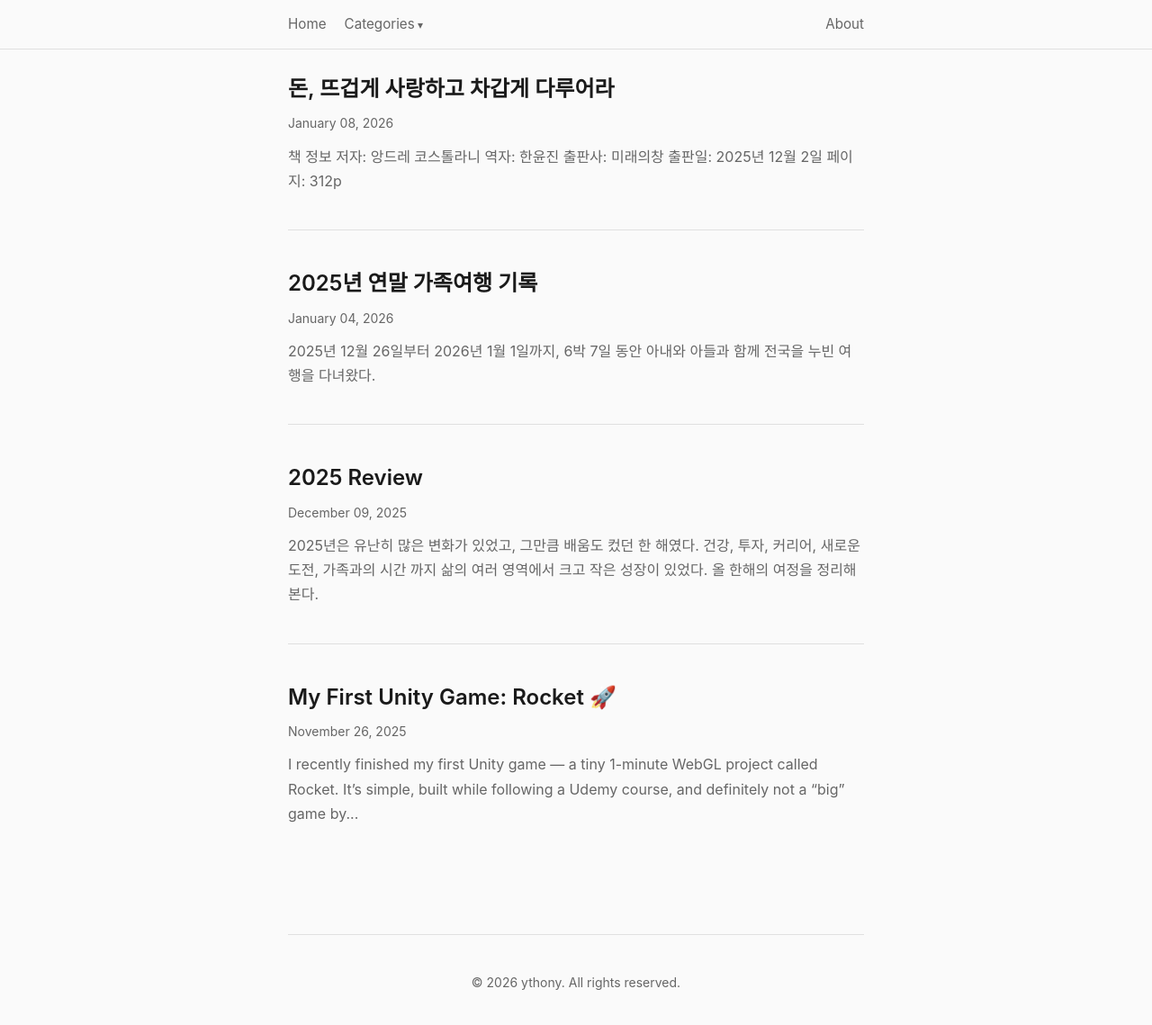
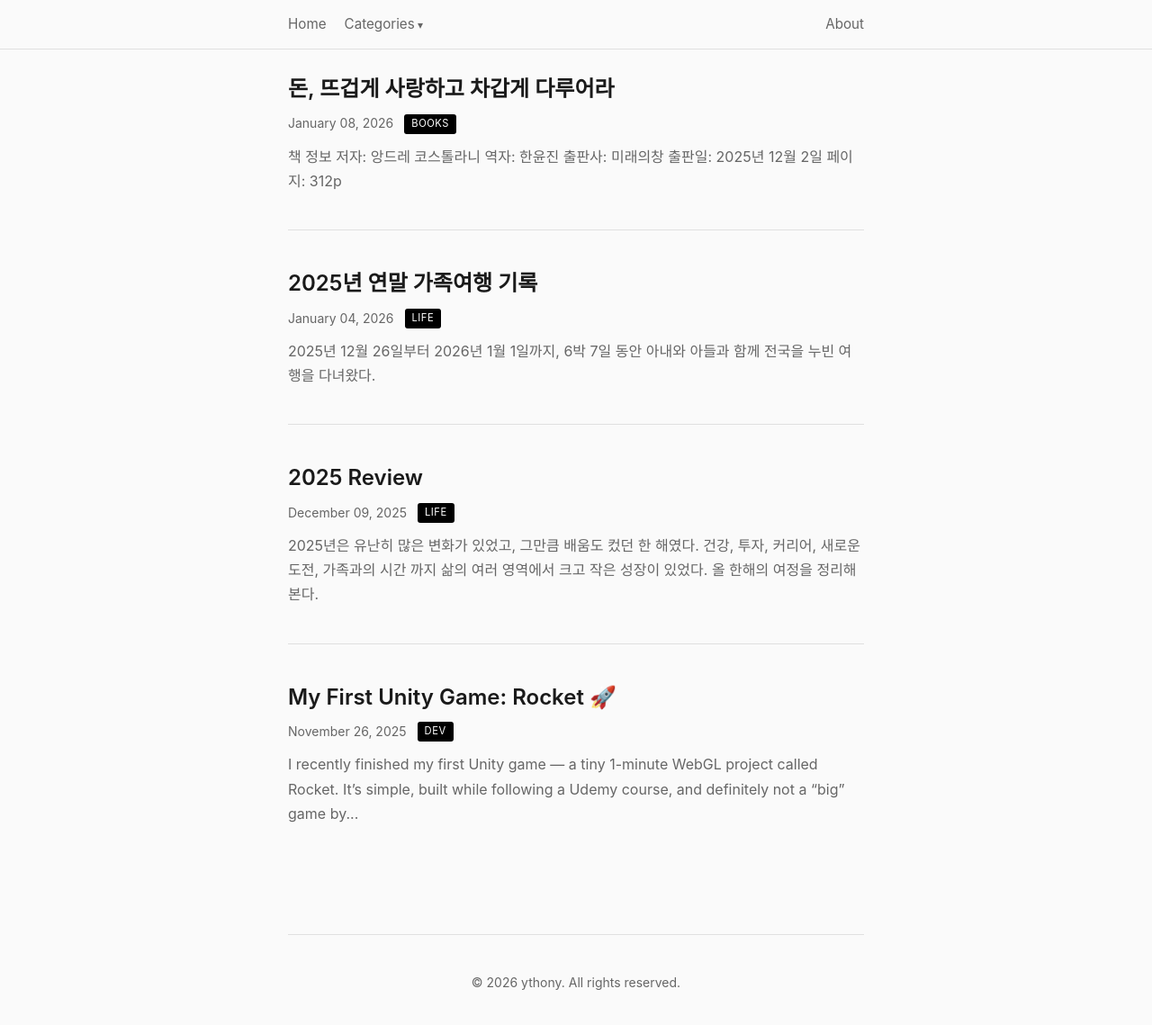
Before and after one commit to c-woojin/c-woojin.github.io, a Jekyll site: the page built from index.html, in a window 1280 px wide and 1143 px high. Shown: the top 1139 px of the window at 90% size. Built offline with Jekyll 4.4.1, drawn with Linux system fonts in a browser that asks for light colours; the list of posts is cut into pages by our own code.

Commit message:
feat: display category badges on home page post list
Add category information next to date in post list items with
clickable badges that link to category pages.

Co-Authored-By: Claude Opus 4.5 <noreply@anthropic.com>

```diff
--- a/assets/css/style.css
+++ b/assets/css/style.css
@@ -180,11 +180,39 @@ body {
     color: var(--color-text-light);
 }
 
+.post-list-meta {
+    display: flex;
+    align-items: center;
+    gap: 12px;
+    margin-bottom: 12px;
+    flex-wrap: wrap;
+}
+
 .post-list-date {
-    display: block;
     font-size: 0.875rem;
     color: var(--color-text-light);
-    margin-bottom: 12px;
+}
+
+.post-list-categories {
+    display: flex;
+    gap: 6px;
+}
+
+.post-list-categories .post-category {
+    display: inline-block;
+    padding: 2px 8px;
+    background-color: var(--color-accent);
+    color: #fff;
+    font-size: 0.7rem;
+    text-transform: uppercase;
+    letter-spacing: 0.5px;
+    border-radius: 3px;
+    text-decoration: none;
+    transition: background-color 0.2s ease;
+}
+
+.post-list-categories .post-category:hover {
+    background-color: var(--color-text-light);
 }
 
 .post-list-excerpt {
--- a/index.html
+++ b/index.html
@@ -12,9 +12,18 @@ paginate: true
             <h2 class="post-list-title">
                 <a href="{{ post.url | relative_url }}">{{ post.title }}</a>
             </h2>
-            <time class="post-list-date" datetime="{{ post.date | date_to_xmlschema }}">
-                {{ post.date | date: "%B %d, %Y" }}
-            </time>
+            <div class="post-list-meta">
+                <time class="post-list-date" datetime="{{ post.date | date_to_xmlschema }}">
+                    {{ post.date | date: "%B %d, %Y" }}
+                </time>
+                {% if post.categories.size > 0 %}
+                <span class="post-list-categories">
+                    {% for category in post.categories %}
+                    <a href="{{ '/categories/' | append: category | append: '/' | relative_url }}" class="post-category">{{ category }}</a>
+                    {% endfor %}
+                </span>
+                {% endif %}
+            </div>
             {% if post.excerpt %}
             <p class="post-list-excerpt">{{ post.excerpt | strip_html | truncatewords: 30 }}</p>
             {% endif %}
```
